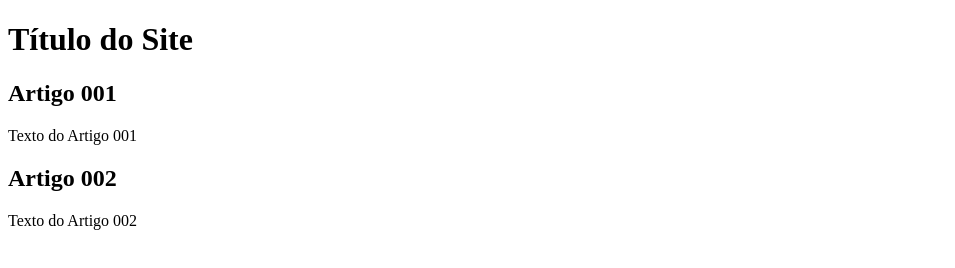
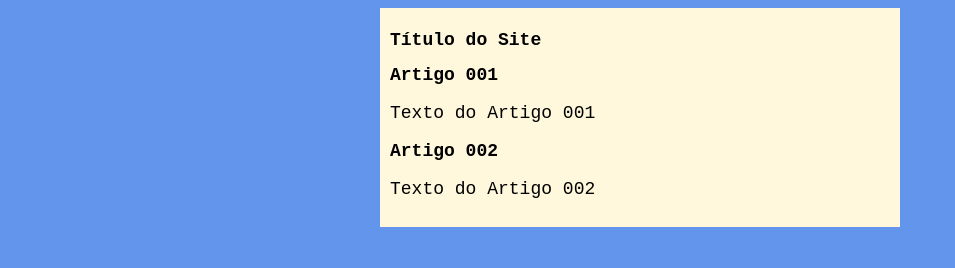
Before and after one commit to carolinesantosgaspar/ola-mundo, a plain HTML site: page site-exemplo/index.html in a window 1280 px wide. Shown: the whole page, without its empty margins (0-955 px from the left). Drawn offline with Linux system fonts and the light colour scheme.

Commit message:
design done

```diff
--- a/site-exemplo/index.html
+++ b/site-exemplo/index.html
@@ -4,6 +4,7 @@
     <meta charset="UTF-8">
     <meta name="viewport" content="width=device-width,initial-scale=1.0">
     <title>Meu primeiro site em repositório</title>
+    <link rel="stylesheet" href="styles\style.css">
 </head>
 <body>
     <main>
--- /dev/null
+++ b/site-exemplo/styles/style.css
@@ -0,0 +1,16 @@
+* {
+    font-family: 'Courier New', Courier, monospace;
+    font-size: 18px;
+}
+
+body {
+    background-color: cornflowerblue;
+}
+
+main {
+    background-color: cornsilk;
+    width: 500px;
+    margin: auto;
+    padding: 10px;
+    box-shadow: 3px 3px 5 px rgba(0, 0, 0, 0.404);
+}
```
